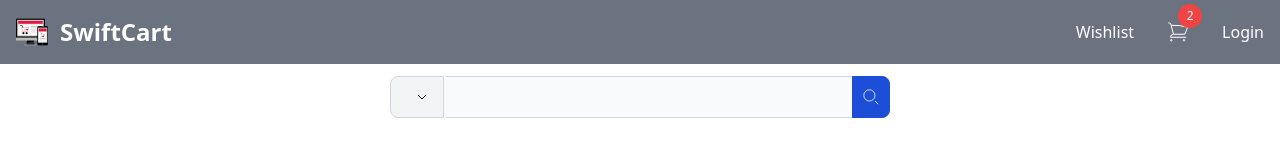
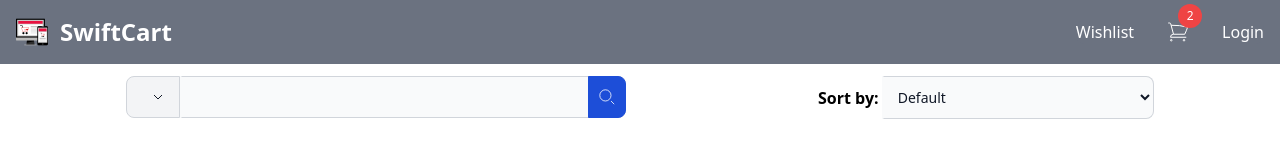
Before and after one commit to ChristopherTsh/Module-2_CHRTSH528_BCL2401_GroupA_Christopher-Tshoma-JSF01-main, a website built with Vite: page index.html in a window 1280 px wide. Built offline with nearby package versions, Linux system fonts and the light colour scheme.

Commit message:
"Added sort section with label and select dropdown to index.html"

```diff
--- a/index.html
+++ b/index.html
@@ -162,6 +162,20 @@
           </div>
         </div>
       </form>
+
+      <!-- sort section -->
+       <div class="flex sm:w-[95%] max-w-[21rem] md:w-full">
+        <label htmlFor="sort" class="w-20 my-auto font-semibold">
+          Sort by:
+        </label>
+        <select class="p-2.5 w-full text-sm text-gray-900 bg-gray-50 rounded-e-lg border-s-gray-50 border-s-2 border border-gray-300 focus:ring-blue-500 focus:border-blue-500 "
+        >
+          <option value="default">Default</option>
+          <option value="low">Price: Low to High</option>
+          <option value="high">Price: High to Low</option>
+        </select>
+      </div>
+       </div>
     </div>
     <script type="module" src="/main.js"></script>
   </body>
```
